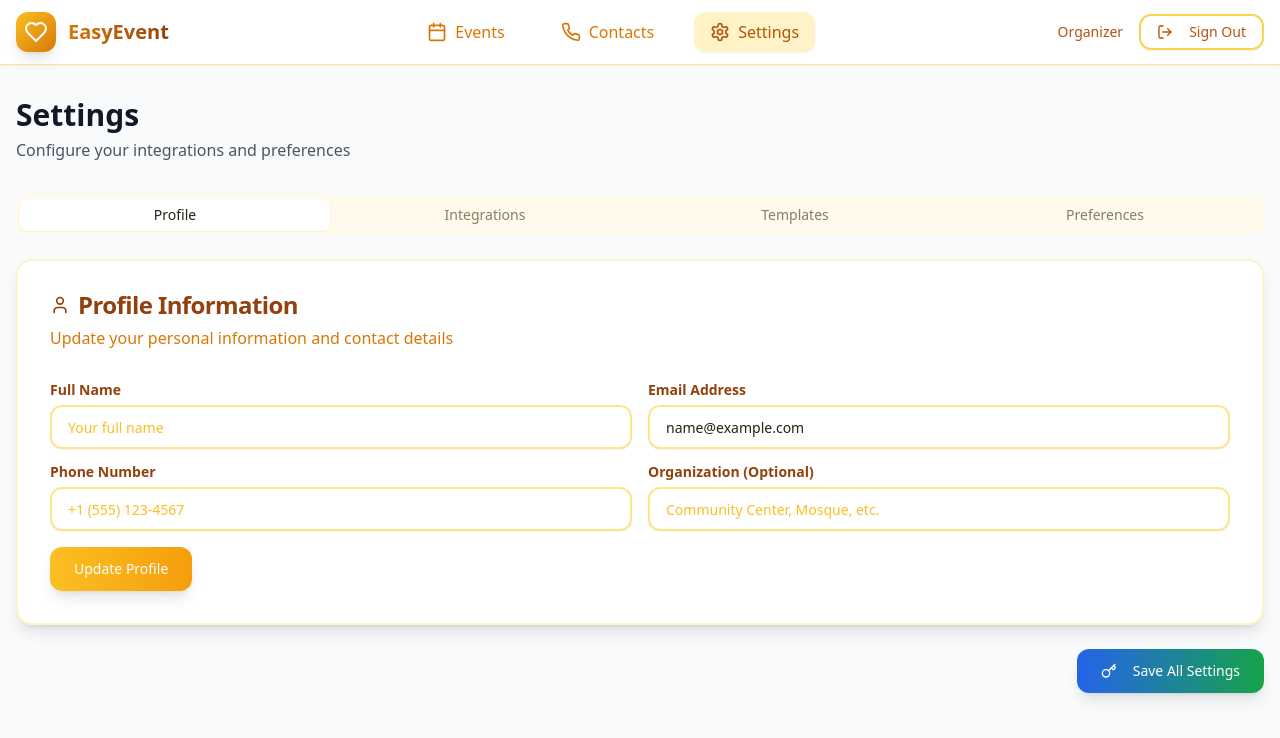
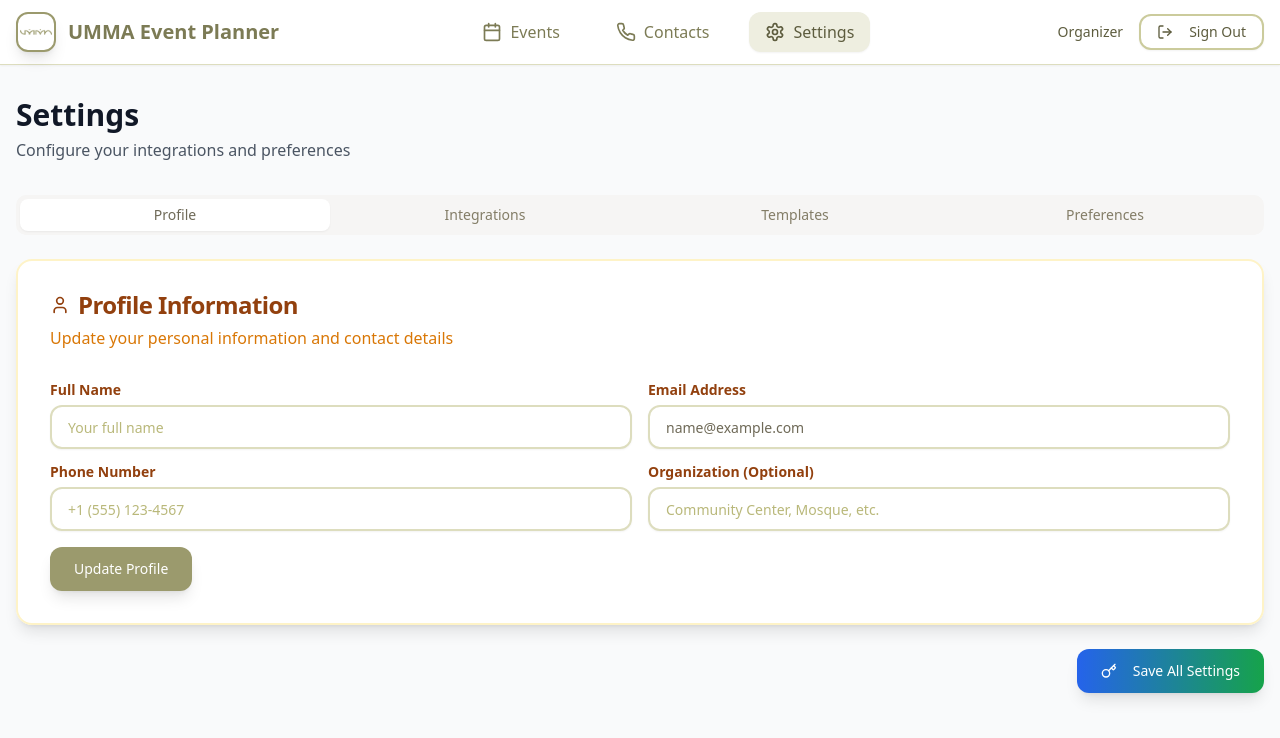
Before and after one commit to thisisyoussef/event-scribe-ai-assist, a React (Vite) app: page /settings in a window 1280 px wide. Shown: the top 738 px of the page. Built offline with nearby package versions, Linux system fonts and the light colour scheme; sample sign-in values are in the browser's storage.

Commit message:
Refactor: Update logo and color scheme
Update the logo to "UMMA Event Planner" and apply a white and #9B9A6D color scheme across all pages and components. Ensure text and button readability.

```diff
--- a/src/components/Navigation.tsx
+++ b/src/components/Navigation.tsx
@@ -2,7 +2,7 @@
 import { useState } from "react";
 import { Button } from "@/components/ui/button";
 import { useNavigate, useLocation } from "react-router-dom";
-import { Heart, Calendar, Phone, Settings, LogOut, Menu, X } from "lucide-react";
+import { Calendar, Phone, Settings, LogOut, Menu, X } from "lucide-react";
 
 const Navigation = () => {
   const navigate = useNavigate();
@@ -23,19 +23,23 @@ const Navigation = () => {
   ];
 
   return (
-    <header className="bg-white/95 backdrop-blur-sm border-b border-amber-200 shadow-sm">
+    <header className="bg-white/95 backdrop-blur-sm border-b border-umma-200 shadow-sm">
       <div className="container mx-auto px-4">
         <div className="flex justify-between items-center h-16">
           {/* Logo */}
           <div className="flex items-center space-x-3">
-            <div className="w-10 h-10 bg-gradient-to-br from-amber-400 to-amber-600 rounded-xl flex items-center justify-center shadow-lg">
-              <Heart className="w-6 h-6 text-white" />
+            <div className="w-10 h-10 bg-white rounded-xl flex items-center justify-center shadow-lg border-2 border-umma-500">
+              <img
+                src="/lovable-uploads/4d932e1e-7b46-4da9-8bd2-d2956c6271db.png"
+                alt="UMMA Logo"
+                className="w-8 h-8 object-contain"
+              />
             </div>
             <h1
-              className="text-xl font-bold bg-gradient-to-r from-amber-600 to-amber-800 bg-clip-text text-transparent cursor-pointer"
+              className="text-xl font-bold text-umma-600 cursor-pointer"
               onClick={() => navigate("/dashboard")}
             >
-              EasyEvent
+              UMMA Event Planner
             </h1>
           </div>
 
@@ -50,8 +54,8 @@ const Navigation = () => {
                   onClick={() => navigate(item.path)}
                   className={`flex items-center space-x-2 px-4 py-2 rounded-xl transition-all duration-200 ${
                     isActive
-                      ? "bg-amber-100 text-amber-700 shadow-sm"
-                      : "text-amber-600 hover:text-amber-700 hover:bg-amber-50"
+                      ? "bg-umma-100 text-umma-700 shadow-sm"
+                      : "text-umma-600 hover:text-umma-700 hover:bg-umma-50"
                   }`}
                 >
                   <Icon className="w-5 h-5" />
@@ -63,10 +67,10 @@ const Navigation = () => {
 
           {/* User Menu */}
           <div className="hidden md:flex items-center space-x-4">
-            <span className="text-sm text-amber-700 font-medium">
+            <span className="text-sm text-umma-700 font-medium">
               {user.fullName || "Organizer"}
             </span>
-            <Button variant="outline" size="sm" onClick={handleLogout} className="border-amber-300 text-amber-700 hover:bg-amber-50">
+            <Button variant="outline" size="sm" onClick={handleLogout} className="border-umma-300 text-umma-700 hover:bg-umma-50">
               <LogOut className="w-4 h-4 mr-2" />
               Sign Out
             </Button>
@@ -74,7 +78,7 @@ const Navigation = () => {
 
           {/* Mobile Menu Button */}
           <button
-            className="md:hidden text-amber-600"
+            className="md:hidden text-umma-600"
             onClick={() => setIsMobileMenuOpen(!isMobileMenuOpen)}
           >
             {isMobileMenuOpen ? <X className="w-6 h-6" /> : <Menu className="w-6 h-6" />}
@@ -83,7 +87,7 @@ const Navigation = () => {
 
         {/* Mobile Menu */}
         {isMobileMenuOpen && (
-          <div className="md:hidden border-t border-amber-200 py-4 bg-white/95 backdrop-blur-sm">
+          <div className="md:hidden border-t border-umma-200 py-4 bg-white/95 backdrop-blur-sm">
             <nav className="space-y-2">
               {navItems.map((item) => {
                 const Icon = item.icon;
@@ -97,8 +101,8 @@ const Navigation = () => {
                     }}
                     className={`w-full flex items-center space-x-3 px-4 py-3 rounded-xl transition-all duration-200 ${
                       isActive
-                        ? "bg-amber-100 text-amber-700"
-                        : "text-amber-600 hover:text-amber-700 hover:bg-amber-50"
+                        ? "bg-umma-100 text-umma-700"
+                        : "text-umma-600 hover:text-umma-700 hover:bg-umma-50"
                     }`}
                   >
                     <Icon className="w-5 h-5" />
@@ -106,13 +110,13 @@ const Navigation = () => {
                   </button>
                 );
               })}
-              <div className="border-t border-amber-200 pt-4 mt-4">
-                <p className="text-sm text-amber-700 px-4 pb-2 font-medium">
+              <div className="border-t border-umma-200 pt-4 mt-4">
+                <p className="text-sm text-umma-700 px-4 pb-2 font-medium">
                   {user.fullName || "Organizer"}
                 </p>
                 <button
                   onClick={handleLogout}
-                  className="w-full flex items-center space-x-3 px-4 py-3 text-amber-600 hover:text-red-600 hover:bg-red-50 rounded-xl transition-all duration-200"
+                  className="w-full flex items-center space-x-3 px-4 py-3 text-umma-600 hover:text-red-600 hover:bg-red-50 rounded-xl transition-all duration-200"
                 >
                   <LogOut className="w-5 h-5" />
                   <span className="font-medium">Sign Out</span>
--- a/src/components/ui/alert.tsx
+++ b/src/components/ui/alert.tsx
@@ -9,7 +9,7 @@ const alertVariants = cva(
   {
     variants: {
       variant: {
-        default: "bg-amber-50 border-amber-200 text-amber-800 [&>svg]:text-amber-600",
+        default: "bg-umma-50 border-umma-200 text-umma-800 [&>svg]:text-umma-600",
         destructive:
           "border-red-200 bg-red-50 text-red-800 [&>svg]:text-red-600",
       },
--- a/src/components/ui/badge.tsx
+++ b/src/components/ui/badge.tsx
@@ -10,12 +10,12 @@ const badgeVariants = cva(
     variants: {
       variant: {
         default:
-          "border-transparent bg-gradient-to-r from-amber-400 to-amber-500 text-white shadow-md",
+          "border-transparent bg-umma-500 text-white shadow-md",
         secondary:
-          "border-amber-200 bg-amber-50 text-amber-800 hover:bg-amber-100",
+          "border-umma-200 bg-umma-50 text-umma-800 hover:bg-umma-100",
         destructive:
           "border-transparent bg-gradient-to-r from-red-400 to-red-500 text-white shadow-md",
-        outline: "text-amber-700 border-amber-300 bg-white",
+        outline: "text-umma-700 border-umma-300 bg-white",
       },
     },
     defaultVariants: {
--- a/src/components/ui/button.tsx
+++ b/src/components/ui/button.tsx
@@ -6,19 +6,19 @@ import { cva, type VariantProps } from "class-variance-authority"
 import { cn } from "@/lib/utils"
 
 const buttonVariants = cva(
-  "inline-flex items-center justify-center gap-2 whitespace-nowrap rounded-xl text-sm font-medium ring-offset-background transition-all duration-300 focus-visible:outline-none focus-visible:ring-2 focus-visible:ring-amber-400 focus-visible:ring-offset-2 disabled:pointer-events-none disabled:opacity-50 [&_svg]:pointer-events-none [&_svg]:size-4 [&_svg]:shrink-0 shadow-sm hover:shadow-md transform hover:-translate-y-0.5",
+  "inline-flex items-center justify-center gap-2 whitespace-nowrap rounded-xl text-sm font-medium ring-offset-background transition-all duration-300 focus-visible:outline-none focus-visible:ring-2 focus-visible:ring-umma-400 focus-visible:ring-offset-2 disabled:pointer-events-none disabled:opacity-50 [&_svg]:pointer-events-none [&_svg]:size-4 [&_svg]:shrink-0 shadow-sm hover:shadow-md transform hover:-translate-y-0.5",
   {
     variants: {
       variant: {
-        default: "bg-gradient-to-r from-amber-400 to-amber-500 text-white hover:from-amber-500 hover:to-amber-600 shadow-lg hover:shadow-xl",
+        default: "bg-umma-500 text-white hover:bg-umma-600 shadow-lg hover:shadow-xl",
         destructive:
           "bg-gradient-to-r from-red-400 to-red-500 text-white hover:from-red-500 hover:to-red-600",
         outline:
-          "border-2 border-amber-200 bg-white text-amber-700 hover:bg-amber-50 hover:border-amber-300 hover:text-amber-800",
+          "border-2 border-umma-200 bg-white text-umma-700 hover:bg-umma-50 hover:border-umma-300 hover:text-umma-800",
         secondary:
-          "bg-amber-50 text-amber-800 hover:bg-amber-100 border border-amber-200",
-        ghost: "text-amber-700 hover:bg-amber-50 hover:text-amber-800",
-        link: "text-amber-600 underline-offset-4 hover:underline hover:text-amber-700",
+          "bg-umma-50 text-umma-800 hover:bg-umma-100 border border-umma-200",
+        ghost: "text-umma-700 hover:bg-umma-50 hover:text-umma-800",
+        link: "text-umma-600 underline-offset-4 hover:underline hover:text-umma-700",
       },
       size: {
         default: "h-11 px-6 py-3",
--- a/src/components/ui/input.tsx
+++ b/src/components/ui/input.tsx
@@ -9,7 +9,7 @@ const Input = React.forwardRef<HTMLInputElement, React.ComponentProps<"input">>(
       <input
         type={type}
         className={cn(
-          "flex h-11 w-full rounded-xl border-2 border-amber-200 bg-white px-4 py-3 text-base ring-offset-background file:border-0 file:bg-transparent file:text-sm file:font-medium file:text-foreground placeholder:text-amber-400 focus-visible:outline-none focus-visible:ring-2 focus-visible:ring-amber-400 focus-visible:ring-offset-2 focus-visible:border-amber-400 disabled:cursor-not-allowed disabled:opacity-50 md:text-sm transition-all duration-200 hover:border-amber-300 shadow-sm focus:shadow-md",
+          "flex h-11 w-full rounded-xl border-2 border-umma-200 bg-white px-4 py-3 text-base ring-offset-background file:border-0 file:bg-transparent file:text-sm file:font-medium file:text-foreground placeholder:text-umma-400 focus-visible:outline-none focus-visible:ring-2 focus-visible:ring-umma-400 focus-visible:ring-offset-2 focus-visible:border-umma-400 disabled:cursor-not-allowed disabled:opacity-50 md:text-sm transition-all duration-200 hover:border-umma-300 shadow-sm focus:shadow-md",
           className
         )}
         ref={ref}
--- a/src/index.css
+++ b/src/index.css
@@ -6,82 +6,82 @@
 @layer base {
   :root {
     --background: 0 0% 100%;
-    --foreground: 45 39% 11%;
+    --foreground: 46 12% 39%;
 
     --card: 0 0% 100%;
-    --card-foreground: 45 39% 11%;
+    --card-foreground: 46 12% 39%;
 
     --popover: 0 0% 100%;
-    --popover-foreground: 45 39% 11%;
+    --popover-foreground: 46 12% 39%;
 
-    --primary: 43 96% 56%;
+    --primary: 46 12% 39%;
     --primary-foreground: 0 0% 100%;
 
-    --secondary: 45 96% 96%;
-    --secondary-foreground: 45 39% 11%;
+    --secondary: 46 12% 96%;
+    --secondary-foreground: 46 12% 39%;
 
-    --muted: 45 96% 96%;
-    --muted-foreground: 45 15% 46%;
+    --muted: 46 12% 96%;
+    --muted-foreground: 46 12% 46%;
 
-    --accent: 45 96% 96%;
-    --accent-foreground: 45 39% 11%;
+    --accent: 46 12% 96%;
+    --accent-foreground: 46 12% 39%;
 
     --destructive: 0 84% 60%;
     --destructive-foreground: 0 0% 98%;
 
-    --border: 45 31% 91%;
-    --input: 45 31% 91%;
-    --ring: 43 96% 56%;
+    --border: 46 12% 91%;
+    --input: 46 12% 91%;
+    --ring: 46 12% 39%;
 
     --radius: 0.75rem;
 
     --sidebar-background: 0 0% 98%;
-    --sidebar-foreground: 45 15% 26%;
-    --sidebar-primary: 45 39% 10%;
+    --sidebar-foreground: 46 12% 26%;
+    --sidebar-primary: 46 12% 39%;
     --sidebar-primary-foreground: 0 0% 98%;
-    --sidebar-accent: 45 96% 96%;
-    --sidebar-accent-foreground: 45 39% 10%;
-    --sidebar-border: 45 31% 91%;
-    --sidebar-ring: 43 96% 56%;
+    --sidebar-accent: 46 12% 96%;
+    --sidebar-accent-foreground: 46 12% 39%;
+    --sidebar-border: 46 12% 91%;
+    --sidebar-ring: 46 12% 39%;
   }
 
   .dark {
-    --background: 45 39% 5%;
+    --background: 46 12% 5%;
     --foreground: 0 0% 98%;
 
-    --card: 45 39% 5%;
+    --card: 46 12% 5%;
     --card-foreground: 0 0% 98%;
 
-    --popover: 45 39% 5%;
+    --popover: 46 12% 5%;
     --popover-foreground: 0 0% 98%;
 
-    --primary: 43 96% 56%;
-    --primary-foreground: 45 39% 11%;
+    --primary: 46 12% 39%;
+    --primary-foreground: 46 12% 11%;
 
-    --secondary: 45 32% 18%;
+    --secondary: 46 12% 18%;
     --secondary-foreground: 0 0% 98%;
 
-    --muted: 45 32% 18%;
-    --muted-foreground: 45 20% 65%;
+    --muted: 46 12% 18%;
+    --muted-foreground: 46 12% 65%;
 
-    --accent: 45 32% 18%;
+    --accent: 46 12% 18%;
     --accent-foreground: 0 0% 98%;
 
     --destructive: 0 63% 31%;
     --destructive-foreground: 0 0% 98%;
 
-    --border: 45 32% 18%;
-    --input: 45 32% 18%;
-    --ring: 43 96% 56%;
+    --border: 46 12% 18%;
+    --input: 46 12% 18%;
+    --ring: 46 12% 39%;
 
-    --sidebar-background: 45 39% 10%;
-    --sidebar-foreground: 45 96% 96%;
-    --sidebar-primary: 43 96% 56%;
+    --sidebar-background: 46 12% 10%;
+    --sidebar-foreground: 46 12% 96%;
+    --sidebar-primary: 46 12% 39%;
     --sidebar-primary-foreground: 0 0% 100%;
-    --sidebar-accent: 45 37% 16%;
-    --sidebar-accent-foreground: 45 96% 96%;
-    --sidebar-border: 45 37% 16%;
-    --sidebar-ring: 43 96% 56%;
+    --sidebar-accent: 46 12% 16%;
+    --sidebar-accent-foreground: 46 12% 96%;
+    --sidebar-border: 46 12% 16%;
+    --sidebar-ring: 46 12% 39%;
   }
 }
 
@@ -91,29 +91,41 @@
   }
 
   body {
-    @apply bg-gradient-to-br from-amber-50 via-white to-amber-100 text-foreground font-sans;
+    @apply bg-gradient-to-br from-white via-slate-50 to-stone-100 text-foreground font-sans;
     background-attachment: fixed;
   }
 
   h1, h2, h3, h4, h5, h6 {
-    @apply text-amber-800;
+    @apply text-stone-700;
   }
 
   p {
-    @apply text-amber-700 leading-relaxed;
+    @apply text-stone-600 leading-relaxed;
   }
 }
 
 @layer components {
   .glass-effect {
-    @apply bg-white/80 backdrop-blur-sm border border-amber-200;
+    @apply bg-white/80 backdrop-blur-sm border border-stone-200;
   }
 
   .gradient-text {
-    @apply bg-gradient-to-r from-amber-600 to-amber-800 bg-clip-text text-transparent;
+    @apply bg-gradient-to-r from-stone-600 to-stone-800 bg-clip-text text-transparent;
   }
 
   .button-glow {
     @apply shadow-lg hover:shadow-xl transition-all duration-300;
   }
+
+  .umma-primary {
+    color: #9B9A6D;
+  }
+
+  .umma-bg {
+    background-color: #9B9A6D;
+  }
+
+  .umma-border {
+    border-color: #9B9A6D;
+  }
 }
--- a/tailwind.config.ts
+++ b/tailwind.config.ts
@@ -1,3 +1,4 @@
+
 import type { Config } from "tailwindcss";
 
 export default {
@@ -61,6 +62,19 @@ export default {
 					'accent-foreground': 'hsl(var(--sidebar-accent-foreground))',
 					border: 'hsl(var(--sidebar-border))',
 					ring: 'hsl(var(--sidebar-ring))'
+				},
+				umma: {
+					DEFAULT: '#9B9A6D',
+					50: '#F7F7F2',
+					100: '#EEEEE0',
+					200: '#DDDDBE',
+					300: '#CBCB9C',
+					400: '#B9B87A',
+					500: '#9B9A6D',
+					600: '#7C7B55',
+					700: '#5D5C3E',
+					800: '#3E3D27',
+					900: '#1F1E14'
 				}
 			},
 			borderRadius: {
```
Also changed, not shown: src/components/volunteer/SignupModal.tsx (+18 -18 lines), src/components/volunteer/VolunteerRoleCard.tsx (+8 -8 lines), public/lovable-uploads/4d932e1e-7b46-4da9-8bd2-d2956c6271db.png (added).
